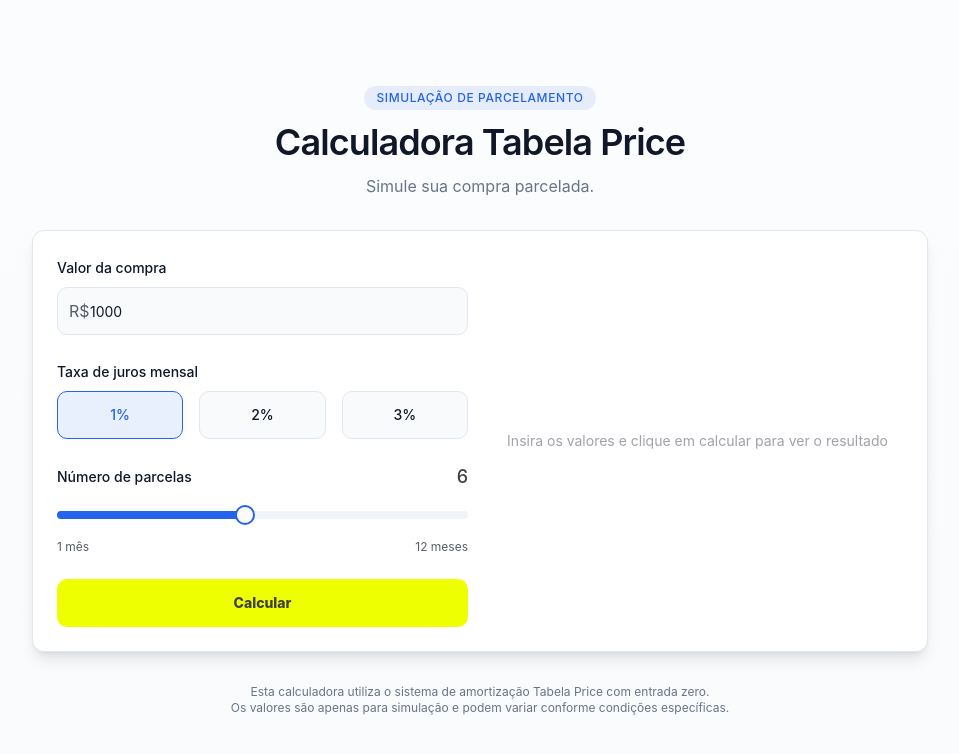
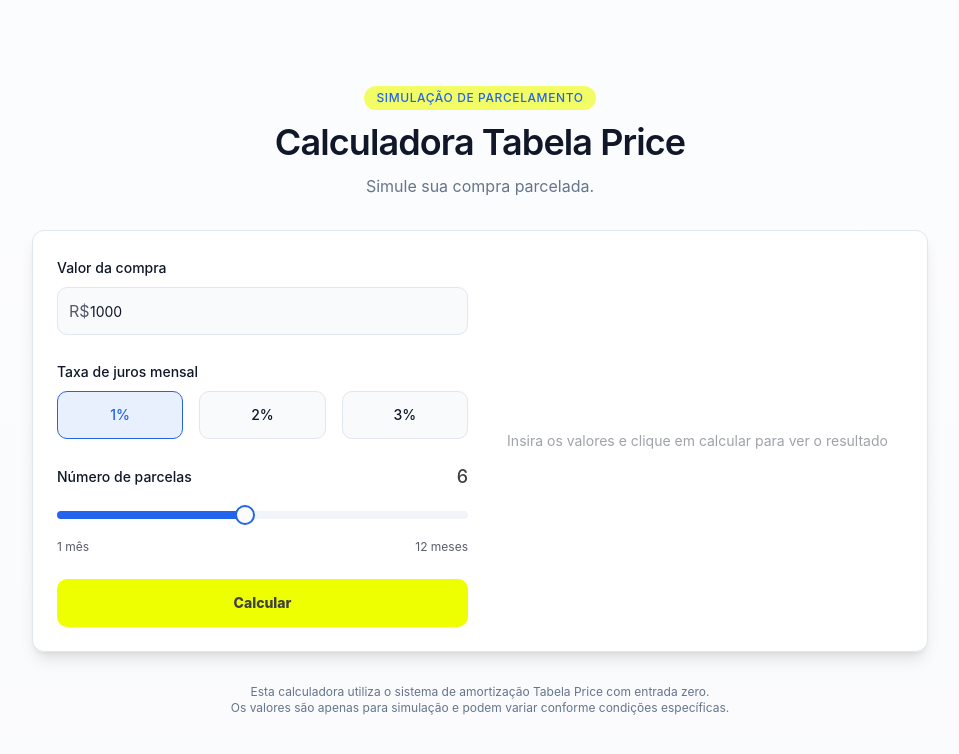
Before and after one commit to brunogrillcoelho/tabela-price, a React (Vite) app: page / in a window 1280 px wide. Shown: the top 754 px of the page, without its empty margins (160-1119 px from the left). Built offline with nearby package versions, Linux system fonts and the light colour scheme.

Commit message:
Visual edit in Lovable
Edited UI in Lovable

```diff
--- a/src/pages/Index.tsx
+++ b/src/pages/Index.tsx
@@ -18,7 +18,7 @@ const Index = () => {
       }} transition={{
         delay: 0.2,
         duration: 0.5
-      }} className="inline-block px-3 py-1 mb-3 text-xs font-medium tracking-wider uppercase bg-primary/10 text-primary rounded-full">SIMULAÇÃO DE PARCELAMENTO</motion.div>
+      }} className="inline-block px-3 py-1 mb-3 text-xs font-medium tracking-wider uppercase text-primary rounded-full bg-[#edff00]/60">SIMULAÇÃO DE PARCELAMENTO</motion.div>
         <h1 className="text-3xl md:text-4xl font-semibold tracking-tight mb-3">
           Calculadora Tabela Price
         </h1>
```
